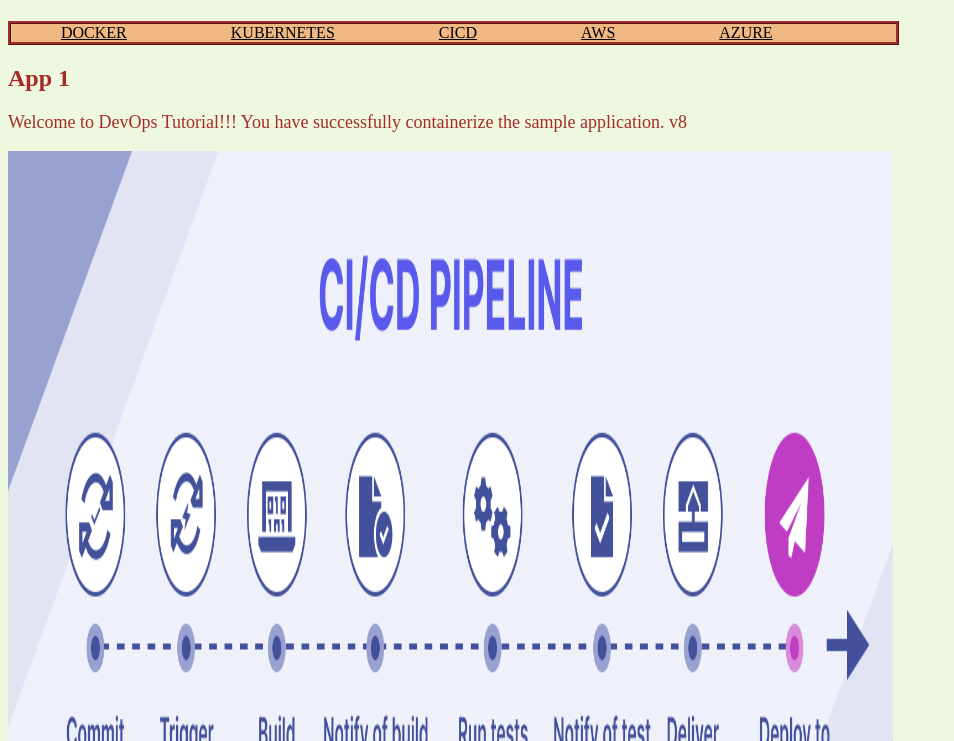
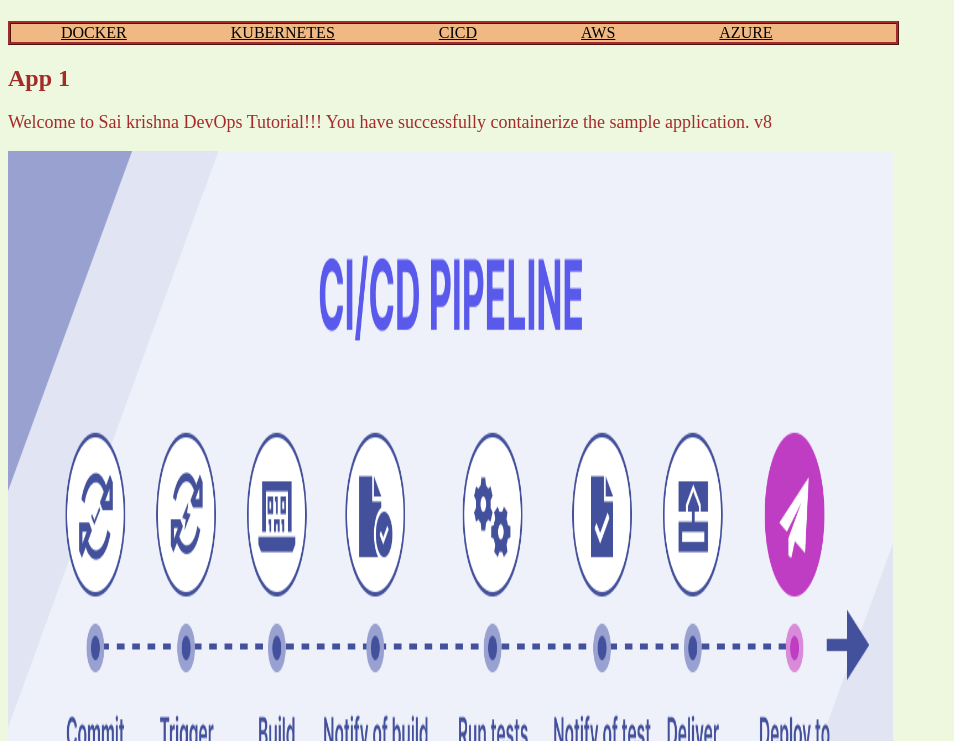
Before and after one commit to Mounileb/demoaks, a plain HTML site: page index.html in a window 1280 px wide. Shown: the part 59-800 px from the top of the page, without its empty margins (0-954 px from the left). Drawn offline with Linux system fonts and the light colour scheme.

Commit message:
Update index.html

```diff
--- a/index.html
+++ b/index.html
@@ -20,7 +20,7 @@
             <a href="https://learn.microsoft.com/en-us/azure/?product=popular">AZURE</a>
         </nav>
     <h2>App 1</h2>
-    <p> Welcome to DevOps Tutorial!!! You have successfully containerize the sample application. v8</p>
+    <p> Welcome to Sai krishna DevOps Tutorial!!! You have successfully containerize the sample application. v8</p>
     <img src="css/banner.png" alt="text" width="100" height="200">
 </body>
 </html>
```
